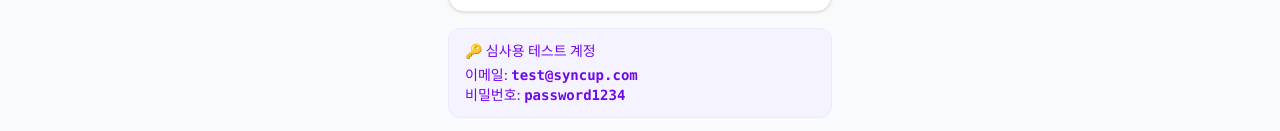
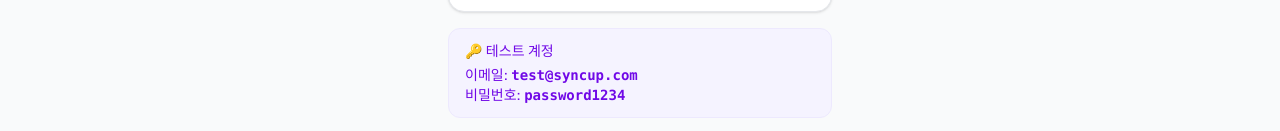
Before and after one commit to gracelee5/daker_hackathon, a Next.js app: page /auth/login in a window 1280 px wide. Shown: the part 523-654 px from the top of the page. Built offline with nearby package versions, Linux system fonts and the light colour scheme.

Commit message:
feat: 로그인 페이지 테스트 계정 문구 수정 (Item 10)

```diff
--- a/app/auth/login/page.tsx
+++ b/app/auth/login/page.tsx
@@ -104,7 +104,7 @@
 
         {/* 테스트 계정 안내 */}
         <div className="mt-4 rounded-xl bg-violet-50 border border-violet-100 px-4 py-3 text-sm text-violet-700">
-          <p className="font-medium mb-1">🔑 심사용 테스트 계정</p>
+          <p className="font-medium mb-1">🔑 테스트 계정</p>
           <p>이메일: <span className="font-mono font-semibold">test@syncup.com</span></p>
           <p>비밀번호: <span className="font-mono font-semibold">password1234</span></p>
         </div>
```
